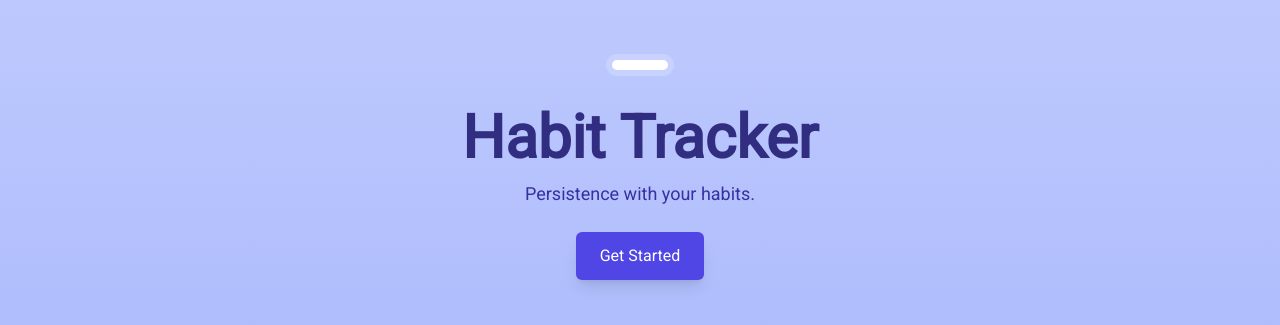
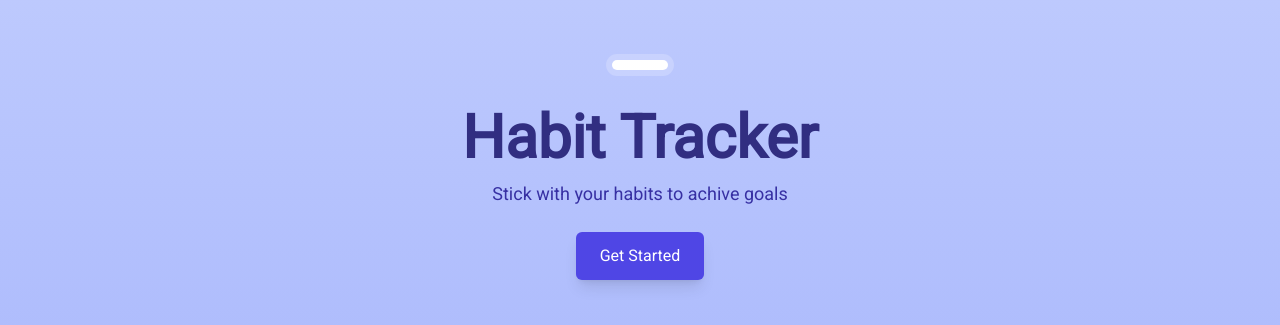
Before and after one commit to Amoz19/Habit_Tracker, a React (Vite) app in the folder frontend/: page / in a window 1280 px wide. Shown: the part 233-558 px from the top of the page. Built offline with nearby package versions, Linux system fonts and the light colour scheme; no server answers; a web font is replaced by a local one.

Commit message:
fix:g:grammer

```diff
--- a/frontend/src/components/LandingPage.jsx
+++ b/frontend/src/components/LandingPage.jsx
@@ -14,7 +14,7 @@ export default function LandingPage() {
       </div>
       <h1 className="text-6xl font-bold text-indigo-900 mb-3">Habit Tracker</h1>
       <p className="text-lg text-indigo-800 mb-6">
-        Persistence with your habits.
+        Stick with your habits to achive goals
       </p>
       <button
         className="bg-indigo-600 text-white px-6 py-3 rounded-md hover:bg-indigo-700 focus:outline-none focus:ring-2 focus:ring-indigo-600 focus:ring-opacity-50 shadow-lg transition duration-300 ease-in-out"
```
